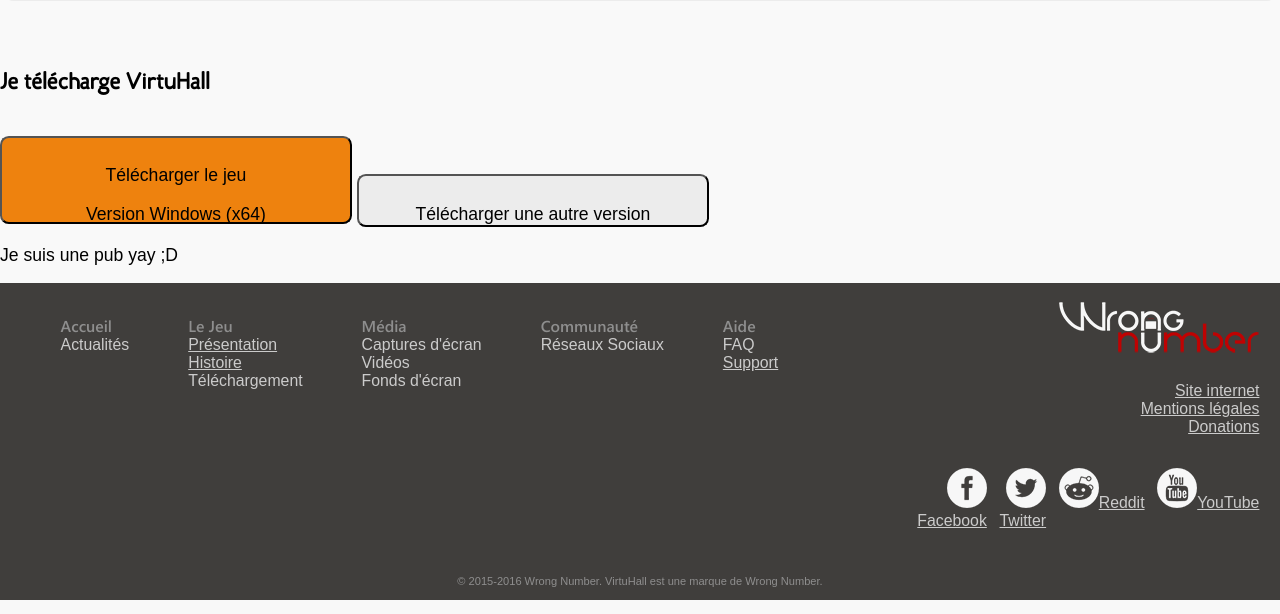
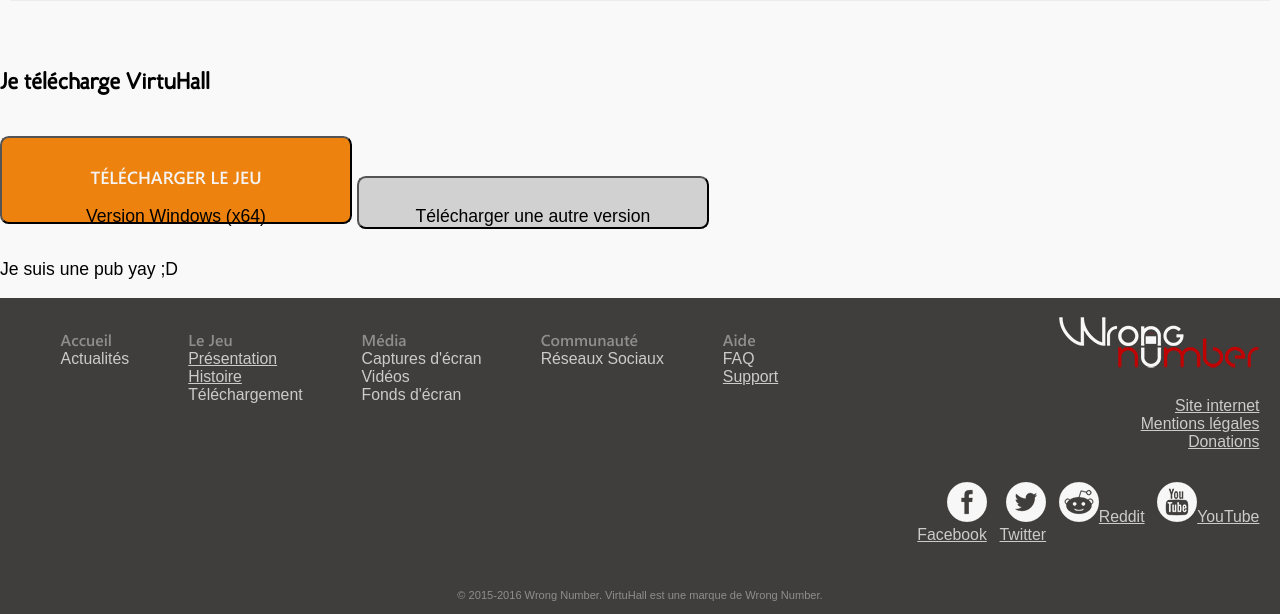
Before and after one commit to JessyeV/virtuhall, a PHP site: page /download.php in a window 1280 px wide. Shown: the part 1097-1711 px from the top of the page. Run offline with PHP 8.4, Linux system fonts and the light colour scheme; style sheets or scripts are compiled from the project's sources; some web fonts are replaced.

Commit message:
Download.php modif

```diff
--- a/css/download.css
+++ b/css/download.css
@@ -112,9 +112,15 @@ h1 {
   height: 5em;
   border-radius: .5em;
   padding-top: 10px;
+  margin-bottom: 1em;
+}
+.main .dl-btn p:first-child {
+  text-transform: uppercase;
+  color: #f4f4f4;
+  font-family: "SegoeSemibold", sans-serif;
 }
 .main .dl-btn-vsn {
-  background-color: #ECECEC;
+  background-color: #D1D1D1;
   width: 20em;
   height: 3em;
   border-radius: .5em;
--- a/download.php
+++ b/download.php
@@ -53,12 +53,12 @@
 				<section class="column large-5">
 					<div>
 						<h3>Je télécharge VirtuHall</h3>
-						<button class="dl-btn">
+						<button href="" class="dl-btn">
 							<p>Télécharger le jeu</p>
 							<p>Version Windows (x64)</p>
 						</button>
 
-						<button class="dl-btn-vsn">
+						<button href="" class="dl-btn-vsn">
 							<p>Télécharger une autre version</p>
 						</button>
 					</div>
--- a/less/download.less
+++ b/less/download.less
@@ -66,10 +66,16 @@ h1{
 		height: 5em;
 		border-radius: .5em;
 		padding-top: 10px;
+		margin-bottom: 1em;
+		p:first-child{
+			text-transform: uppercase;
+			color: @whiteTxt;
+			font-family: "SegoeSemibold", sans-serif;
+		}
 	}
 
 	.dl-btn-vsn{
-		background-color: @lightgrey;
+		background-color: #D1D1D1;
 		width: 20em;
 		height: 3em;
 		border-radius: .5em;
```
